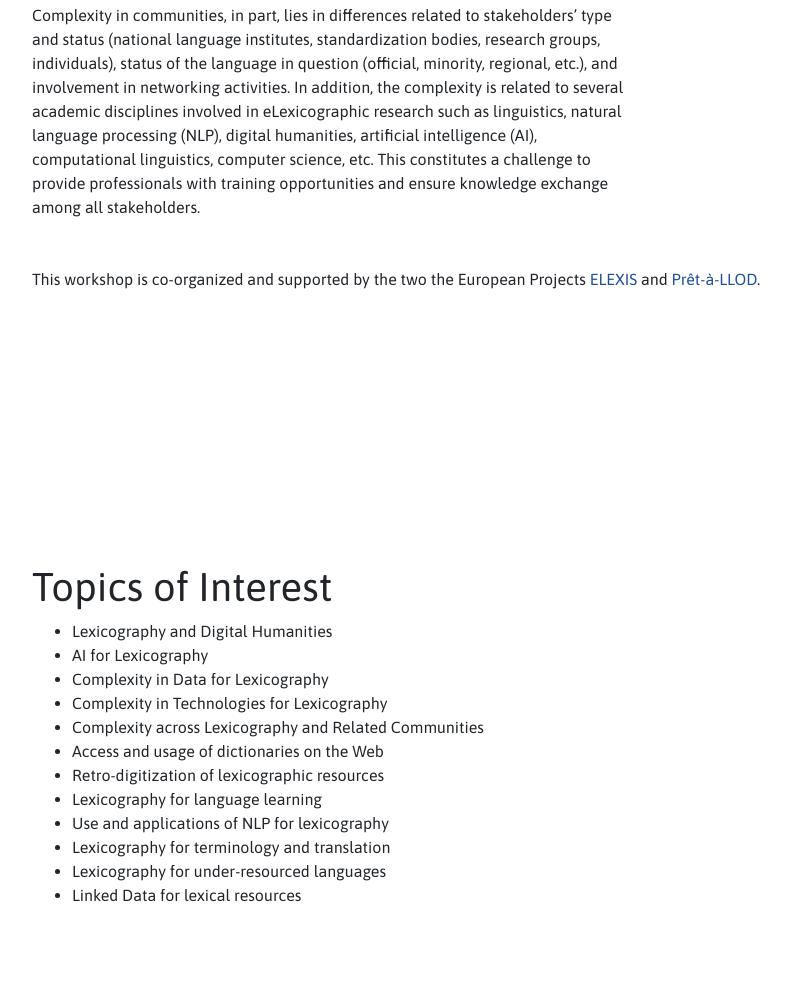
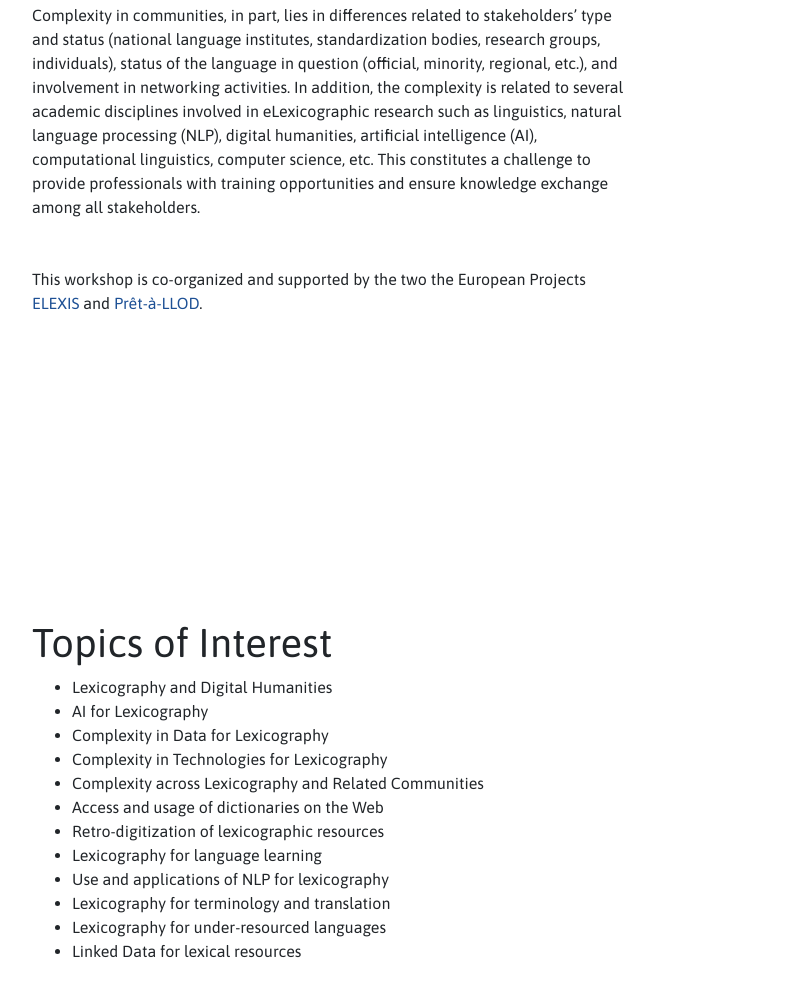
Before and after one commit to acdh-oeaw/lexdhai2019, a plain HTML site: page index.html in a window 1280 px wide. Shown: the part 1509-2506 px from the top of the page, without its empty margins (288-1076 px from the left). Drawn offline with nearby package versions, Linux system fonts and the light colour scheme.

Commit message:
class added

```diff
--- a/index.html
+++ b/index.html
@@ -174,7 +174,7 @@ a {
                 <p class="mb-5 mycolnarrow">Specific emphasis in this edition of the workshop will be on complexity in regard of data, technologies and community aspects of lexicography.
                 Complexity in data concerns issues in access to lexicographic data across stakeholders (national institutes, research groups, individuals), representation formats, linguistic assumptions, underlying theories and scope of analysis and representation, legal restrictions and licenses, multilingual, cross-lingual, comparative and typological issues, as well as advanced aspects in multimodality, concerning audio-visual representation. Complexity in technologies concerns challenges in creating and expanding novel lexicographic resources, which require a combination of many technologies, including natural language processing tools as well as machine learning approaches and AI methods in general, for data linking and data management, in order to identify and represent words, their senses and definitions.</p>
                 <p class="mb-5 mycolnarrow">Complexity in communities, in part, lies in differences related to stakeholders’ type and status (national language institutes, standardization bodies, research groups, individuals), status of the language in question (official, minority, regional, etc.), and involvement in networking activities. In addition, the complexity is related to several academic disciplines involved in eLexicographic research such as linguistics, natural language processing (NLP), digital humanities, artificial intelligence (AI), computational linguistics, computer science, etc. This constitutes a challenge to provide professionals with training opportunities and ensure knowledge exchange among all stakeholders.</p>
-                <p>This workshop is co-organized and supported by the two the European Projects <a href="https://elex.is/">ELEXIS</a> and <a href="http://www.pret-a-llod.eu/">Prêt-à-LLOD</a>.</p>
+                <p class="mb-5 mycolnarrow">This workshop is co-organized and supported by the two the European Projects <a href="https://elex.is/">ELEXIS</a> and <a href="http://www.pret-a-llod.eu/">Prêt-à-LLOD</a>.</p>
             </section>
 
             <section class="p-3 p-lg-5 d-column" id="topics">
```
